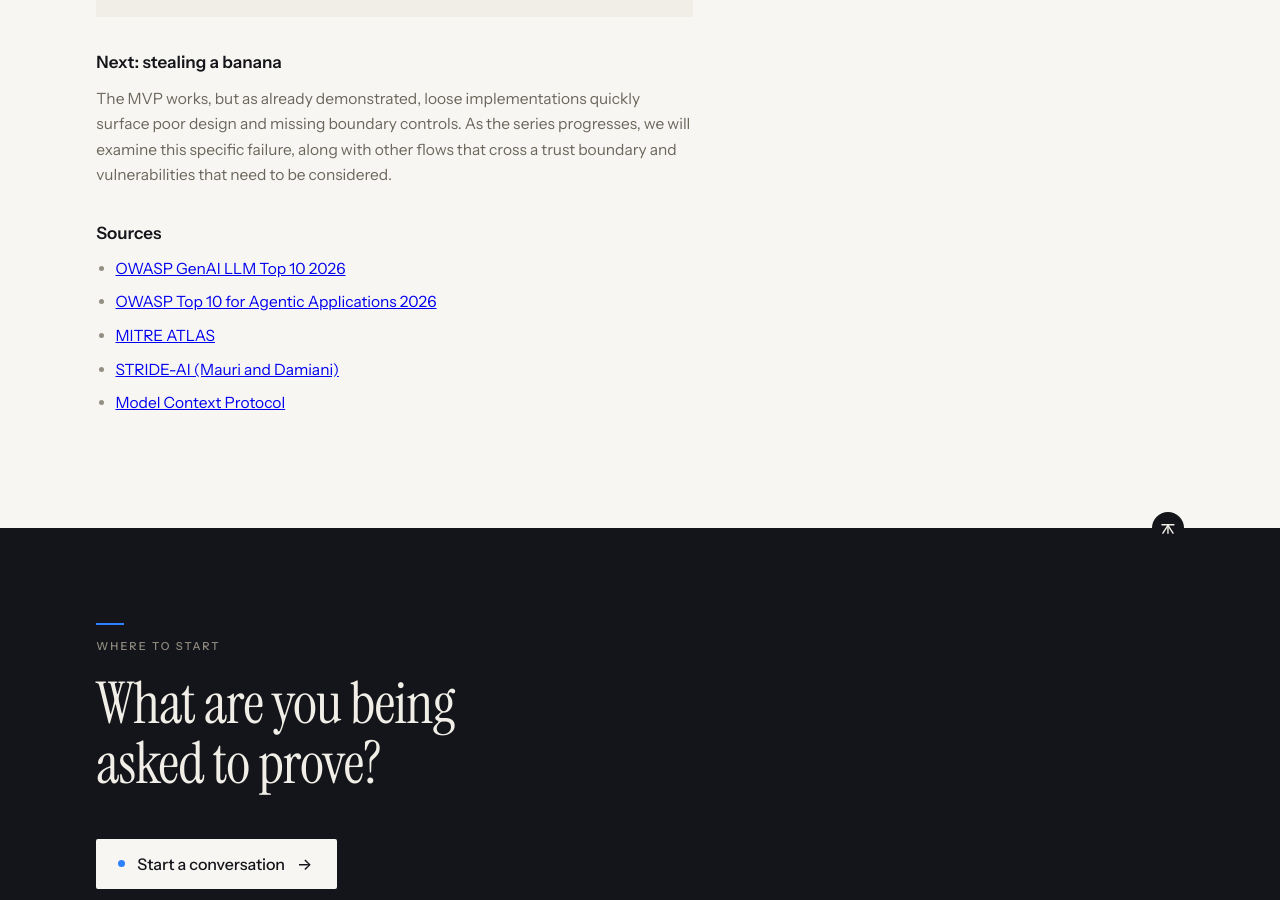
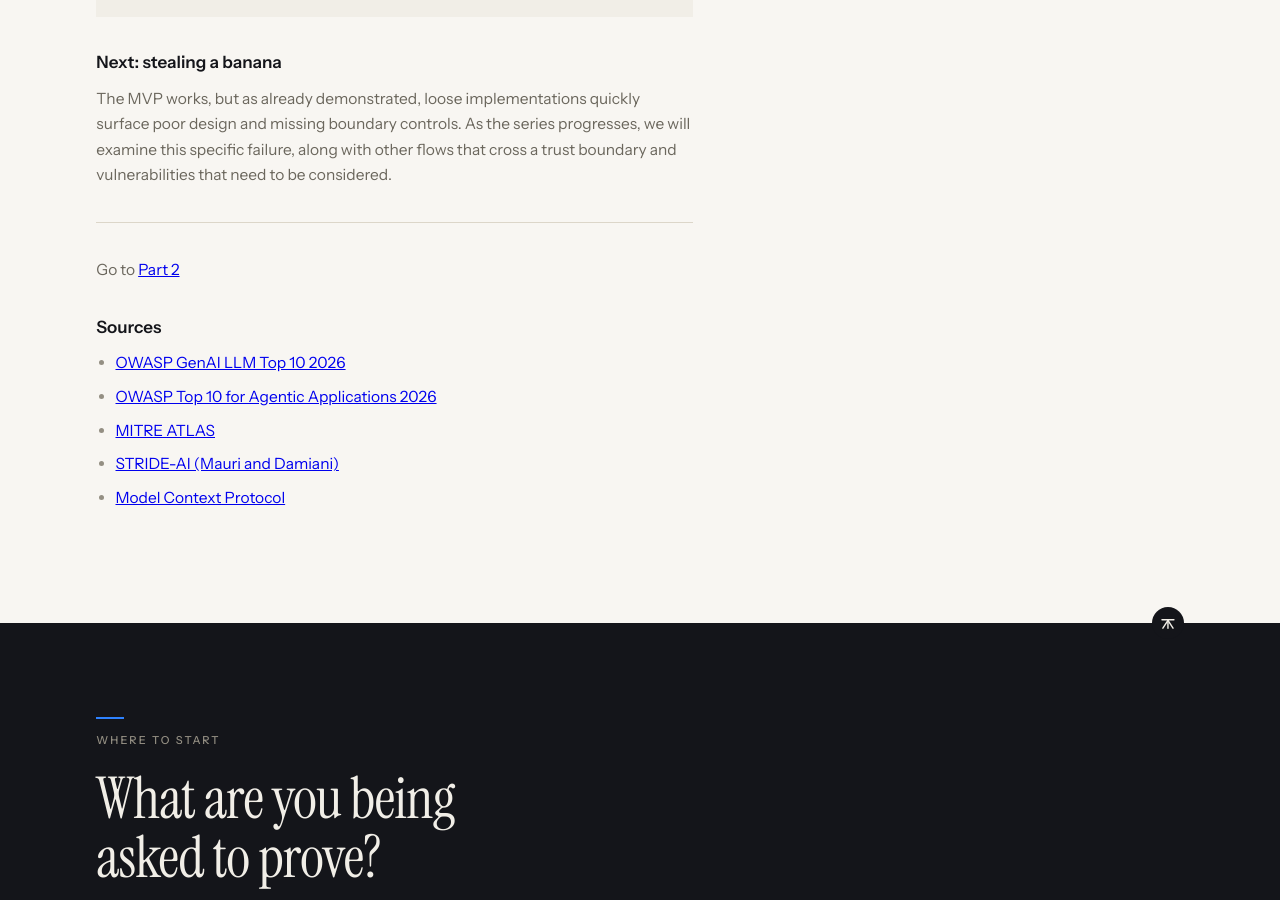
Before and after one commit to alibaabaa/alibaabaa.github.io, a Jekyll site: the page built from _posts/2026-09-25-threat-modelling-ai-systems-1.md, in a window 1280 px wide and 900 px high, scrolled down 4895 px. Built offline with Jekyll 4.4.1, drawn with Linux system fonts in a browser that asks for light colours; a script that is not in the unit is left out.

Commit message:
Add link to part two in part one

```diff
--- a/_posts/2026-09-25-threat-modelling-ai-systems-1.md
+++ b/_posts/2026-09-25-threat-modelling-ai-systems-1.md
@@ -157,6 +157,10 @@ def price_lookup(product: str) -> float:
 
 The MVP works, but as already demonstrated, loose implementations quickly surface poor design and missing boundary controls. As the series progresses, we will examine this specific failure, along with other flows that cross a trust boundary and vulnerabilities that need to be considered.
 
+---
+
+Go to [Part 2](/writing/threat-modelling-ai-systems-2/)
+
 ## Sources
 
 - [OWASP GenAI LLM Top 10 2026](https://genai.owasp.org/resource/owasp-genai-llm-top-10-2026/)
```
